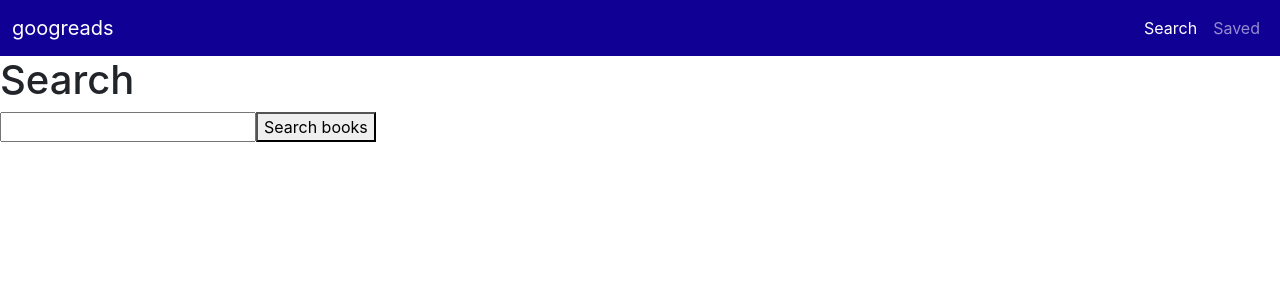
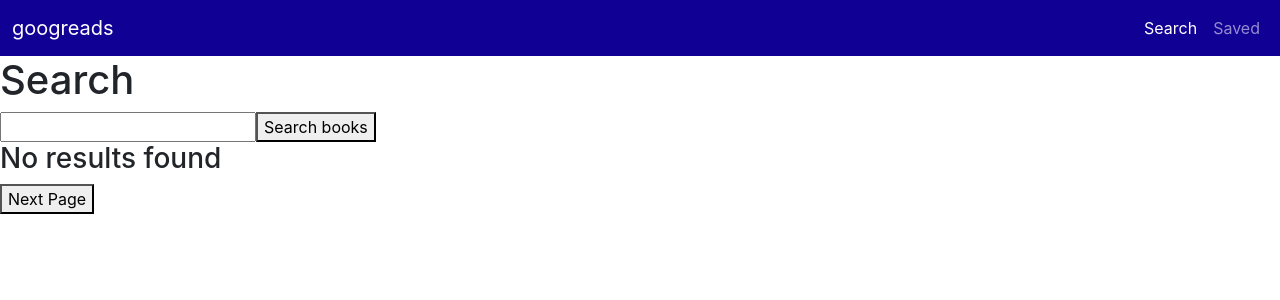
Before and after one commit to JoelDore/goog-reads, a React (Create React App) app in the folder client/: page / in a window 1280 px wide. Shown: the top 300 px of the page. Built offline with nearby package versions, Linux system fonts and the light colour scheme.

Commit message:
Add pagination to book search

```diff
--- a/client/src/pages/Search.js
+++ b/client/src/pages/Search.js
@@ -6,24 +6,50 @@ export default function Search() {
 
     const [books, setBooks] = useState([])
     const [currIndex, setCurrIndex] = useState(0)
+    const [currQuery, setCurrQuery] = useState("")
 
-    const searchBooks = async () => {
+    const getBooks = async (query, startIndex) => {
+        const results = await API.getGoogleBooks(query, startIndex)
+        setBooks(results.data.items)
+    }
+
+    const handleSearch = async () => {
+        // Get query from input & validate
         const query = inputRef.current.value
-        const results = await API.getGoogleBooks(query, currIndex)
-        setBooks(results.data.items)
-        inputRef.current.value = ""
+        if (!query) return
+
+        // Get books & set current query
+        await getBooks(query, 0)
+        setCurrQuery(query)
+        setCurrIndex(0)
+    }
+
+    const nextPage = async () => {
+        const nextIndex = currIndex + 10
+        // Get next page of books & update index
+        await getBooks(currQuery, nextIndex)
+        setCurrIndex(nextIndex)
+    }
+
+    const prevPage = async () => {
+        const prevIndex = currIndex - 10
+        // Get prev page of books & update index
+        await getBooks(currQuery, prevIndex)
+        setCurrIndex(prevIndex)
     }
 
     return (
         <div>
             <h1>Search</h1>
             <input type="text" name="query" ref={inputRef} />
-            <button type="button" onClick={searchBooks}>Search books</button>
+            <button type="button" onClick={handleSearch}>Search books</button>
             {
-                books && books.map((book, idx) => (
-                    <p key={book.id}>{currIndex + 1 + idx}: {book.volumeInfo.title}</p>
-                ))
+                books.length ? books.map((book, idx) => (
+                    <p key={book.id}>{currIndex + idx + 1}: {book.volumeInfo.title}</p>
+                )) : <h3>No results found</h3>
             }
+            {currIndex !== 0 && <button type="button" onClick={prevPage}>Prev Page</button>}
+            <button type="button" onClick={nextPage}>Next Page</button>
         </div>
     )
 }
```
